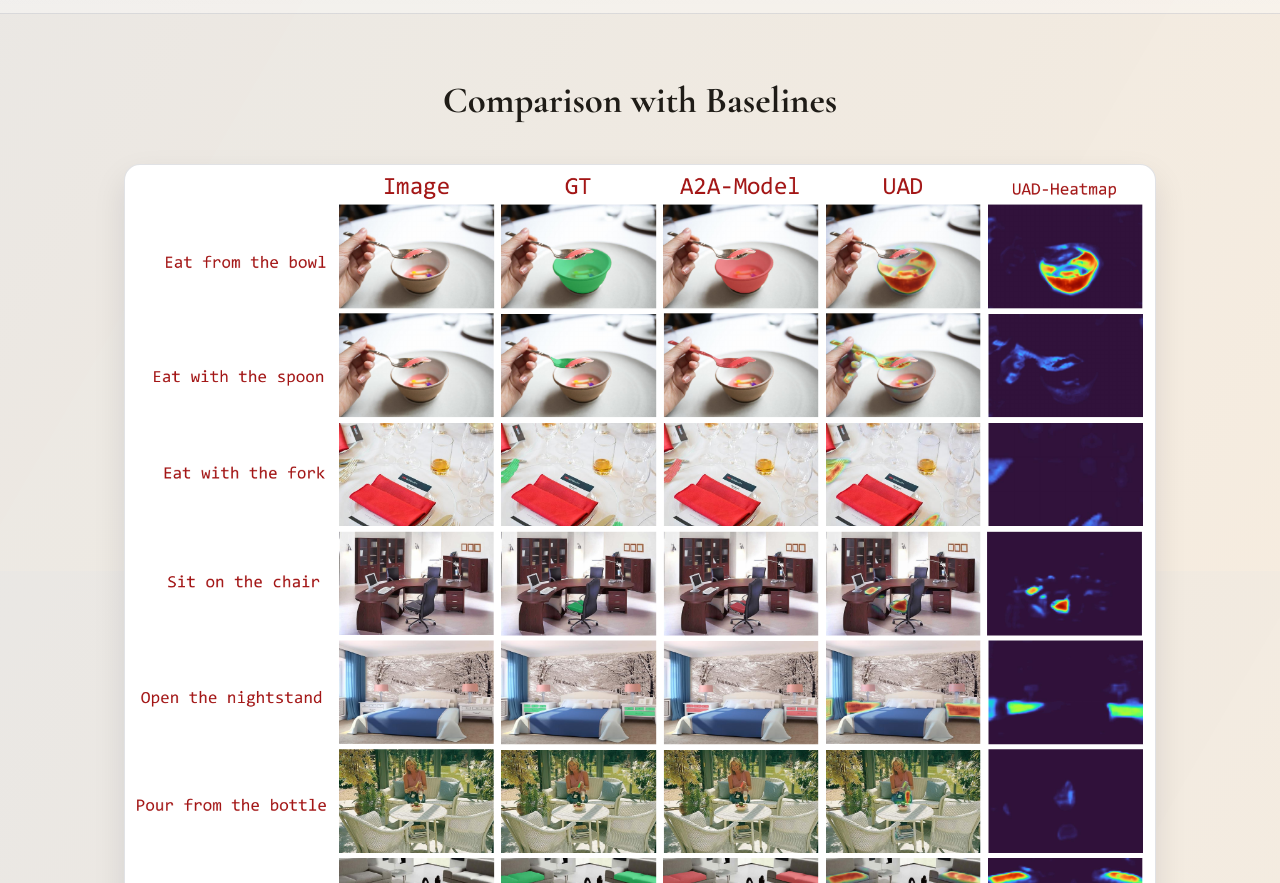
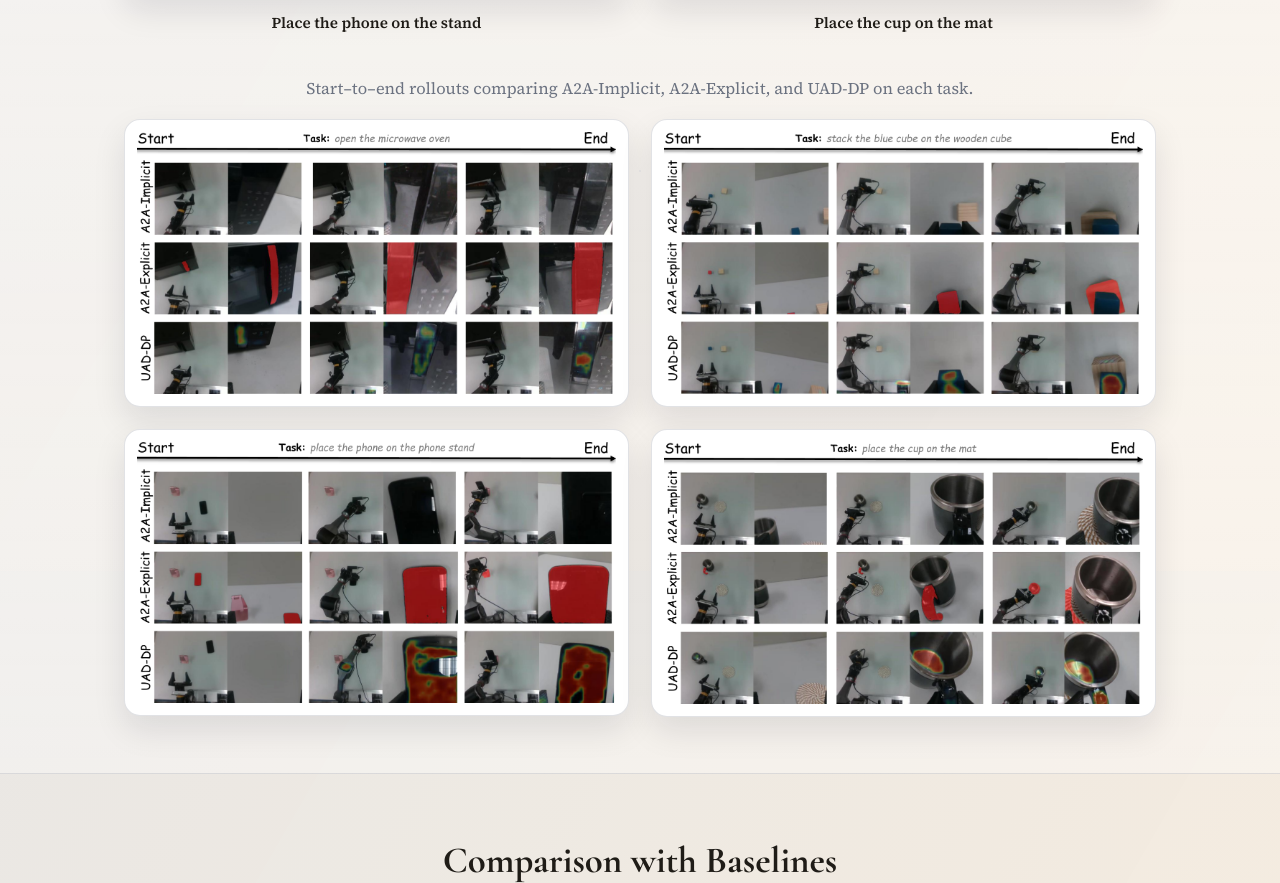
Before and after one commit to arc-l/a2a, a plain HTML site: page index.html in a window 1280 px wide. Shown: the part 5829-6712 px from the top of the page. Drawn offline with nearby package versions, Linux system fonts and the light colour scheme.

Commit message:
Improve grounding note spacing, add policy comparison images, note task switch
- Give the grounding intro line a roomier .grid-lead style so it no
  longer crowds the caption above.
- Keep the four A2A-Policy rollout comparison images on the page,
  placed below the real-robot videos.
- Annotate the 'Open the bottle' clip with its live task switch to
  'Hold the knife'.

```diff
--- a/index.html
+++ b/index.html
@@ -210,7 +210,7 @@
         </figcaption>
       </figure>
 
-      <p class="center-note">Real-time task-conditioned affordance grounding from natural-language instructions.</p>
+      <p class="grid-lead">Real-time task-conditioned affordance grounding from natural-language instructions.</p>
       <div class="video-grid three">
         <figure>
           <video controls autoplay muted loop playsinline preload="metadata">
@@ -222,7 +222,7 @@
           <video controls autoplay muted loop playsinline preload="metadata">
             <source src="static/videos/A2A-grounding-open-the-bottle.mp4" type="video/mp4">
           </video>
-          <figcaption>&ldquo;Open the bottle&rdquo;</figcaption>
+          <figcaption>&ldquo;Open the bottle&rdquo; &rarr; &ldquo;Hold the knife&rdquo; <em>(live task switch)</em></figcaption>
         </figure>
         <figure>
           <video controls autoplay muted loop playsinline preload="metadata">
@@ -285,6 +285,14 @@
           <figcaption>Place the cup on the mat</figcaption>
         </figure>
       </div>
+
+      <p class="grid-lead">Start&ndash;to&ndash;end rollouts comparing A2A-Implicit, A2A-Explicit, and UAD-DP on each task.</p>
+      <div class="demo-grid">
+        <figure><img src="static/images/A2A-realworld-demos-microwave.png?v=3" alt="Open the microwave oven &ndash; rollout comparison"></figure>
+        <figure><img src="static/images/A2A-realworld-demos-cube.png?v=3" alt="Stack the blue cube &ndash; rollout comparison"></figure>
+        <figure><img src="static/images/A2A-realworld-demos-phone.png?v=3" alt="Place the phone on the stand &ndash; rollout comparison"></figure>
+        <figure><img src="static/images/A2A-realworld-demos-cup.png?v=3" alt="Place the cup on the mat &ndash; rollout comparison"></figure>
+      </div>
     </div>
   </section>
 
--- a/static/css/style.css
+++ b/static/css/style.css
@@ -274,6 +274,15 @@ figcaption {
   color: var(--muted);
   margin: -16px 0 28px;
 }
+/* Centered lead line that introduces a media grid (needs room above) */
+.grid-lead {
+  text-align: center;
+  color: var(--muted);
+  font-size: 1.02rem;
+  line-height: 1.6;
+  max-width: 760px;
+  margin: 40px auto 18px;
+}
 
 /* ===== Contribution cards ===== */
 .cards {
```
